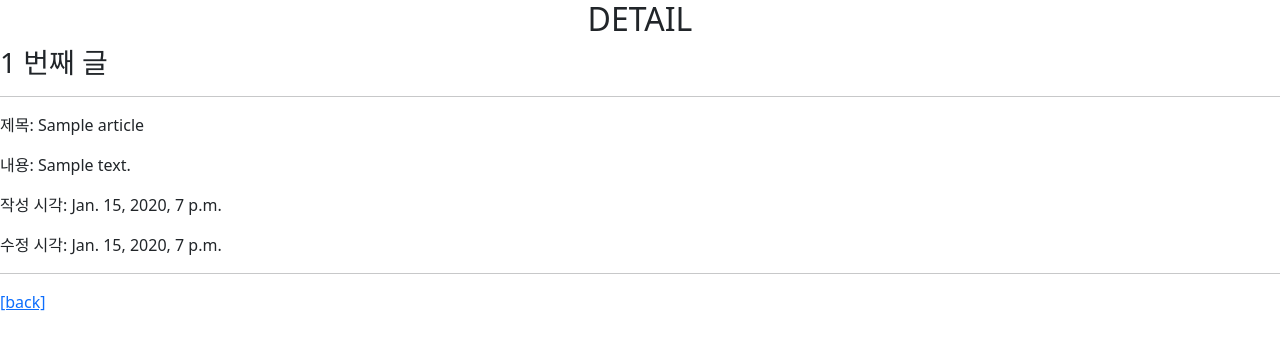
After one commit to cheecrma/Practice, a Django app: page /articles/1/ in a window 1280 px wide. The commit adds this page. Shown: the top 350 px of the page. Run offline with Django 3.2, Linux system fonts and the light colour scheme; tables that the repository leaves empty hold one stand-in row (values such as "Sample post").

Commit message:
detail page update

```diff
--- /dev/null
+++ b/practice2_django_CRUD_article/articles/templates/articles/detail.html
@@ -0,0 +1,13 @@
+{% extends 'base.html' %}
+
+{% block content %}
+  <h2 class="text-center">DETAIL</h2>
+  <h3> {{ article.pk }} 번째 글 </h3>
+  <hr>
+  <p>제목: {{ article.title }} </p>
+  <p>내용: {{ article.content }} </p>
+  <p>작성 시각: {{ article.created_at }} </p>
+  <p>수정 시각: {{ article.updated_at }} </p>
+  <hr>
+  <a href="{% url 'articles:index' %}">[back]</a>
+{% endblock content %}
--- a/practice2_django_CRUD_article/articles/templates/articles/index.html
+++ b/practice2_django_CRUD_article/articles/templates/articles/index.html
@@ -2,12 +2,13 @@
 
 {% block content %}
   <h1 class="text-center">Articles</h1>
-  <a href="{% url 'articles:new' %}">NEW</a>
+  <a href="{% url 'articles:new' %}">[new]</a>
   <hr>
   {% for article in articles %}
     <p>글 번호: {{ article.pk }} </p>
     <p>글 제목: {{ article.title }} </p>
     <p>글 내용: {{ article.content }} </p>
+    <a href="{% url 'articles:detail' article.pk %}">[detail]</a>
     <hr>
   {% endfor %}
 {% endblock content %}
--- a/practice2_django_CRUD_article/articles/urls.py
+++ b/practice2_django_CRUD_article/articles/urls.py
@@ -6,4 +6,5 @@ urlpatterns = [
     path('', views.index, name='index'),
     path('new/', views.new, name='new'),
     path('create/', views.create, name='create'),
+    path('<int:pk>/', views.detail, name='detail'),
 ]
--- a/practice2_django_CRUD_article/articles/views.py
+++ b/practice2_django_CRUD_article/articles/views.py
@@ -15,4 +15,9 @@ def create(request):
     content = request.POST.get('content')
     article = Article(title=title, content=content)
     article.save()
-    return redirect('articles:index')
+    return redirect('articles:detail', article.pk)
+
+def detail(request, pk):
+    article = Article.objects.get(pk=pk)
+    context = { 'article': article, }
+    return render(request, 'articles/detail.html', context)
```
Also changed, not shown: practice2_django_CRUD_article/README.md.
